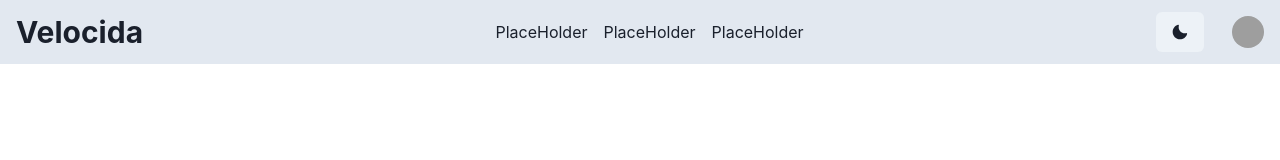
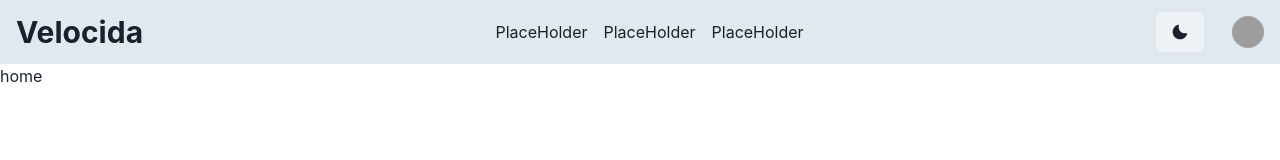
Before and after one commit to nguarino522/velocida, a React (Vite) app in the folder frontend/: page / in a window 1280 px wide. Shown: the top 160 px of the page. Built offline with nearby package versions, Linux system fonts and the light colour scheme; grey boxes are pictures that could not be loaded.

Commit message:
react router basic setup

```diff
--- a/frontend/src/App.tsx
+++ b/frontend/src/App.tsx
@@ -1,9 +1,11 @@
 import Nav from "./components/Nav"
+import Routing from "./routes/routing"
 
 export default function App() {
   return (
     <>
       <Nav></Nav>
+      <Routing></Routing>
     </>
   )
 }
--- /dev/null
+++ b/frontend/src/pages/Home.tsx
@@ -0,0 +1,5 @@
+export default function Home() {
+    return (
+        <>home</>
+    )
+}
--- /dev/null
+++ b/frontend/src/routes/routing.tsx
@@ -0,0 +1,13 @@
+import { BrowserRouter, Routes, Route } from "react-router-dom";
+import Home from "../pages/Home";
+
+export default function Routing() {
+    return (
+        <BrowserRouter>
+            <Routes>
+                <Route path="/" element={<Home />} />
+                <Route path="/test" element={<>test</>} />
+            </Routes>
+        </BrowserRouter>
+    )
+}
```
